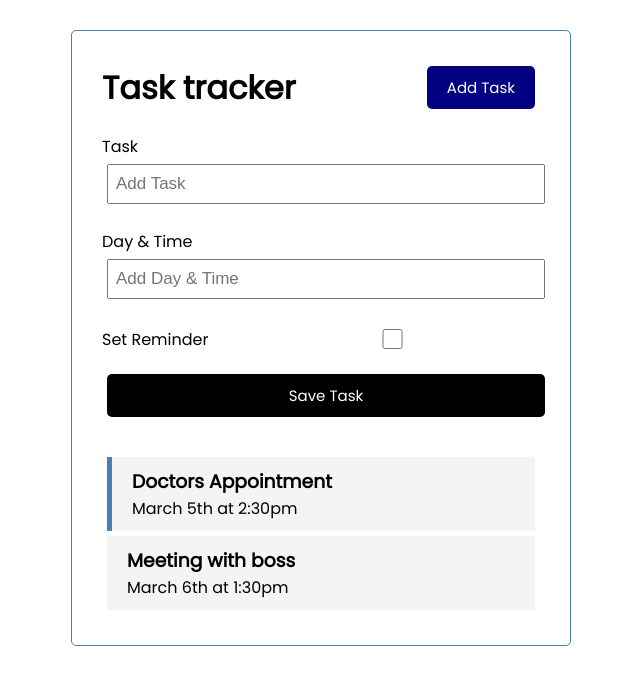
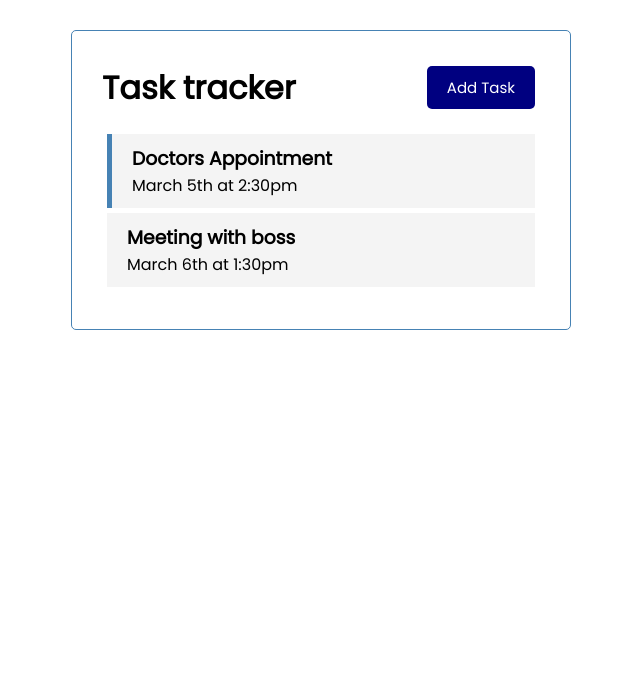
Before and after one commit to mae-noh/Vue-tasktracker, a Vue app: page / in a window 1280 px wide. Shown: the top 684 px of the page, without its empty margins (319-959 px from the left). Built offline with nearby package versions, Linux system fonts and the light colour scheme.

Commit message:
Add showAddTask and toggleAddTask

```diff
--- a/src/App.vue
+++ b/src/App.vue
@@ -1,7 +1,9 @@
 <template>
   <div class="container">
-    <Header title="Task tracker"/>
-    <AddTask />
+    <Header @toggle-add-task="toggleAddTask" title="Task tracker"/>
+    <div v-if="showAddTask">
+      <AddTask @add-task="addTask"/>
+    </div>
     <Tasks @toggle-reminder="toggleReminder" @delete-task="deleteTask" :tasks="tasks" />
   </div>
 </template>
@@ -20,15 +22,17 @@ export default {
   },
   data(){
     return {
-      tasks: []
-    }
-  },
-  methods:{
-    deleteTask(id){
-      console.log('task', id)
+      tasks: [],
+      showAddTask: false,
     }
   },
   methods: {
+    toggleAddTask(){
+      this.showAddTask = !this.showAddTask
+    },
+    addTask(task){
+      this.tasks = [...this.tasks, task]
+    },
     deleteTask(id){
       if(confirm('Are you sure?')){
         this.tasks = this.tasks.filter((task) => task.id !== id)
--- a/src/components/AddTask.vue
+++ b/src/components/AddTask.vue
@@ -47,7 +47,7 @@ export default {
                 reminder: this.reminder
             }
 
-            console.log(newTask)
+            this.$emit('add-task', newTask)
 
             this.text = ''
             this.day = ''
--- a/src/components/Button.vue
+++ b/src/components/Button.vue
@@ -11,7 +11,7 @@ export default {
     },
     methods:    {
         onClick(){
-            console.log('click');
+            this.$emit('toggle-add-task')
         }
     }
 }
--- a/src/components/Header.vue
+++ b/src/components/Header.vue
@@ -1,7 +1,7 @@
 <template>
     <header>
         <h1>{{ title }}</h1>
-        <Button text="Add Task" color="navy"/>
+        <Button @toggle-add-task="$emit('toggle-add-task')" text="Add Task" color="navy"/>
     </header>
 </template>
 
```
